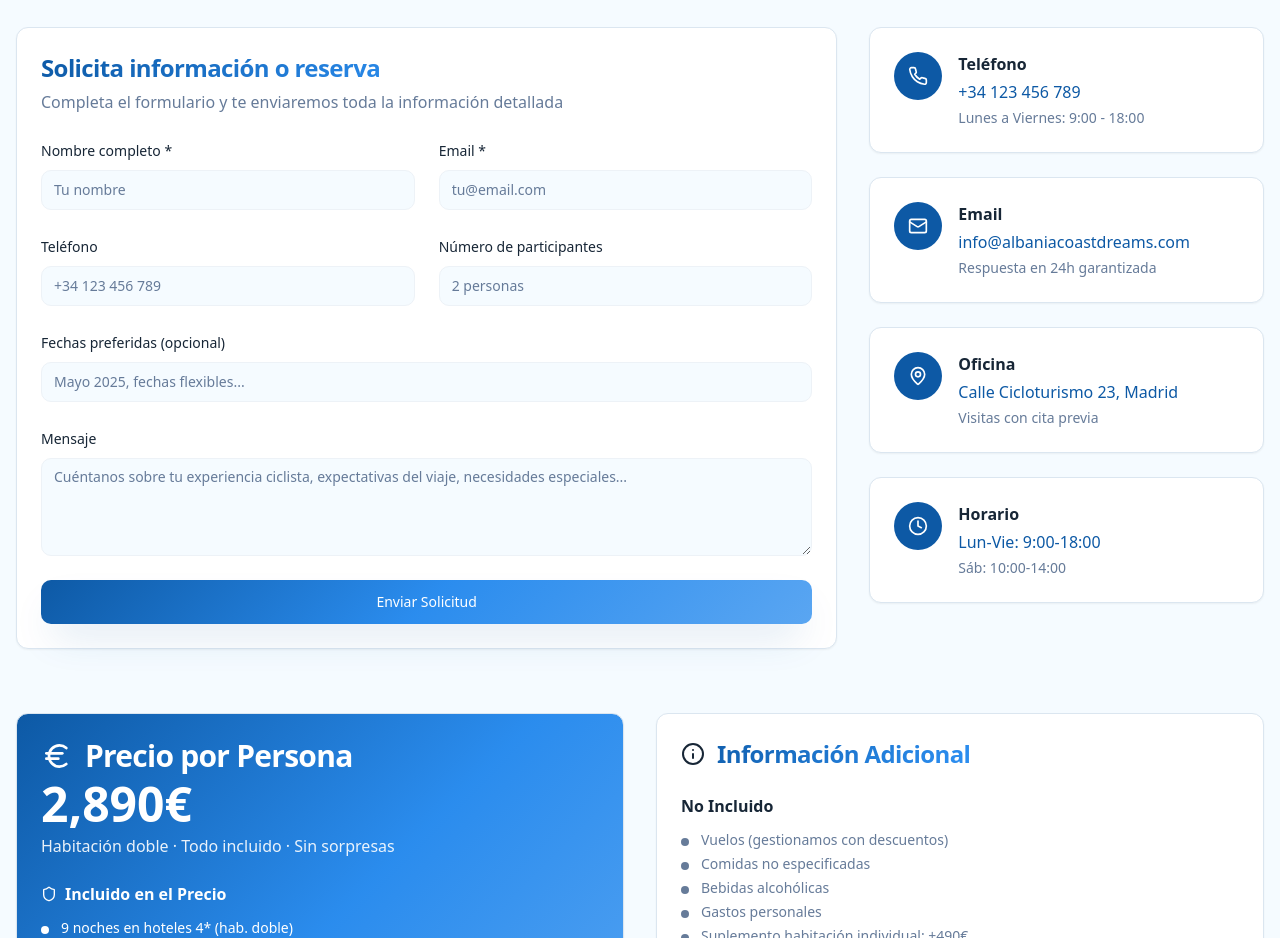
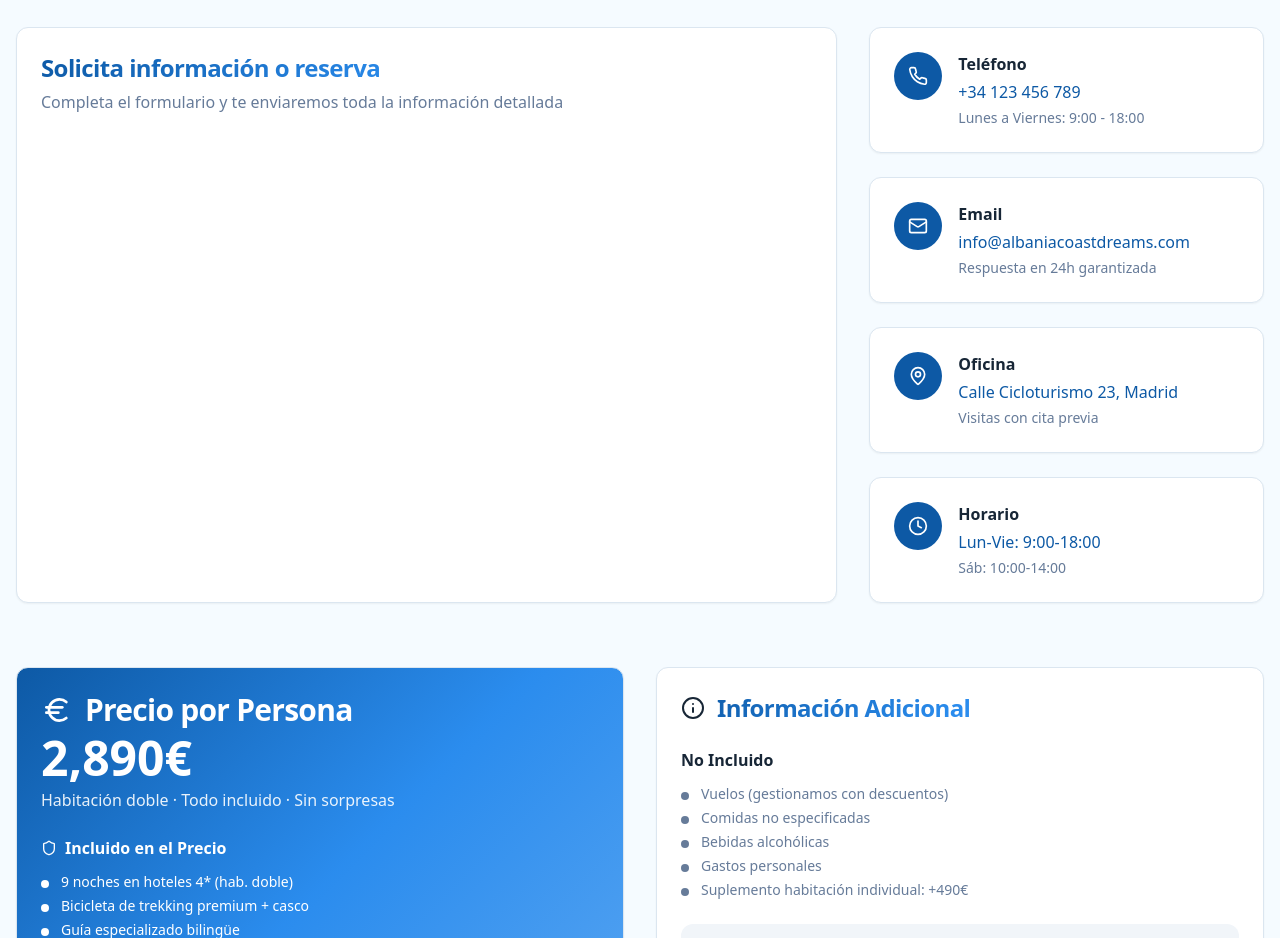
Before and after one commit to sonriend0/albania-bike-coast-dream, a React (Vite) app: page / in a window 1280 px wide. Shown: the part 9940-10878 px from the top of the page. Built offline with nearby package versions, Linux system fonts and the light colour scheme.

Commit message:
Add contact form
Introduce the nimble form to the contact section.

```diff
--- a/index.html
+++ b/index.html
@@ -43,6 +43,7 @@
       ]
     }
     </script>
+    <script src="https://app.nimble.com/web-form/bundle.js" defer></script>
   </head>
 
   <body>
--- a/src/components/sections/ContactoSection.tsx
+++ b/src/components/sections/ContactoSection.tsx
@@ -114,43 +114,7 @@ export const ContactoSection = () => {
                 </p>
               </CardHeader>
               <CardContent>
-                <form onSubmit={handleSubmit} className="space-y-6">
-                  <div className="grid grid-cols-1 md:grid-cols-2 gap-6">
-                    <div className="space-y-2">
-                      <Label htmlFor="name">Nombre completo *</Label>
-                      <Input id="name" name="name" value={formData.name} onChange={handleChange} required placeholder="Tu nombre" />
-                    </div>
-                    <div className="space-y-2">
-                      <Label htmlFor="email">Email *</Label>
-                      <Input id="email" name="email" type="email" value={formData.email} onChange={handleChange} required placeholder="tu@email.com" />
-                    </div>
-                  </div>
-
-                  <div className="grid grid-cols-1 md:grid-cols-2 gap-6">
-                    <div className="space-y-2">
-                      <Label htmlFor="phone">Teléfono</Label>
-                      <Input id="phone" name="phone" value={formData.phone} onChange={handleChange} placeholder="+34 123 456 789" />
-                    </div>
-                    <div className="space-y-2">
-                      <Label htmlFor="participants">Número de participantes</Label>
-                      <Input id="participants" name="participants" value={formData.participants} onChange={handleChange} placeholder="2 personas" />
-                    </div>
-                  </div>
-
-                  <div className="space-y-2">
-                    <Label htmlFor="dates">Fechas preferidas (opcional)</Label>
-                    <Input id="dates" name="dates" value={formData.dates} onChange={handleChange} placeholder="Mayo 2025, fechas flexibles..." />
-                  </div>
-
-                  <div className="space-y-2">
-                    <Label htmlFor="message">Mensaje</Label>
-                    <Textarea id="message" name="message" value={formData.message} onChange={handleChange} rows={4} placeholder="Cuéntanos sobre tu experiencia ciclista, expectativas del viaje, necesidades especiales..." />
-                  </div>
-
-                  <Button type="submit" variant="hero" size="lg" className="w-full">
-                    Enviar Solicitud
-                  </Button>
-                </form>
+                <div className="nimble-form" data-form-id="66efd7e067255057d758b049" data-company-id="62dc9542c71933ab634eb3c1"></div>
               </CardContent>
             </Card>
           </div>
```
